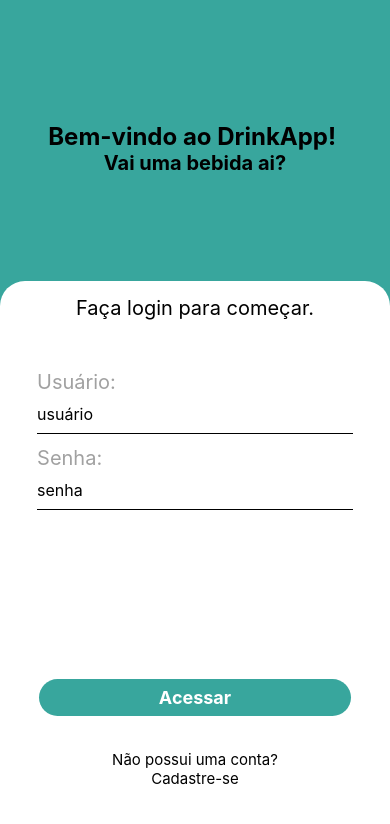
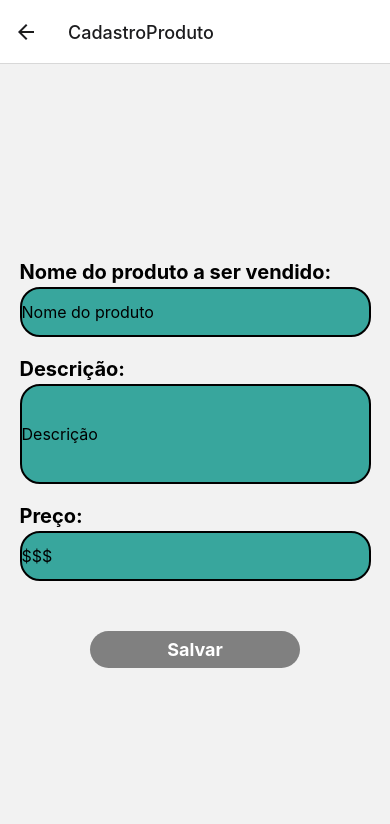
Before and after one commit to DrinkApp2022/DrinkApp, a React Native app: screen /CadastroProduto in a window 390 px wide. Shown: the top 824 px of the page. Built offline with nearby package versions, Linux system fonts and the light colour scheme.

Commit message:
tela de cadastro do produto

```diff
--- /dev/null
+++ b/src/pages/CadastroProduto/index.js
@@ -0,0 +1,118 @@
+import { React, useState } from "react";
+import {
+    View,
+    Text,
+    StyleSheet,
+    TextInput,
+    TouchableOpacity
+} from "react-native";
+
+import * as Animatable from 'react-native-animatable'
+
+export default function CadastroProduto() {
+    const [nome, setNome] = useState('')
+    const [descricao, setDescricao] = useState('')
+    const [preco, setPreco] = useState('')
+
+    function handleRegister(){
+        if(nome == '') {
+            alert("Informe o nome do produto.")
+            return;
+        } else if (preco == '') {
+            alert("Informe o preço do produto.")
+            return;
+        }
+
+        const data = {
+            nome,
+            descricao,
+            preco
+        }
+    }
+
+    return (
+        <View style={styles.container}>
+            <Animatable.View animation="fadeInDown" style={styles.container}>
+                <View style={styles.containerForm}>
+
+                    <Text style={styles.text}>Nome do produto a ser vendido:</Text>
+                    <TextInput
+                        style={styles.input}
+                        onChangeText={setNome}
+                        value={nome}
+                        placeholder="Nome do produto"
+                    />
+
+                    <Text style={styles.text}>Descrição:</Text>
+                    <TextInput
+                        style={styles.inputDescricao}
+                        onChangeText={setDescricao}
+                        value={descricao}
+                        placeholder="Descrição"
+                    />
+
+                    <Text style={styles.text}>Preço:</Text>
+                    <TextInput
+                        style={styles.input}
+                        onChangeText={setPreco}
+                        value={preco}
+                        placeholder="$$$"
+                    />
+
+                    <TouchableOpacity style={styles.button} onPress={handleRegister}>
+                        <Text style={styles.buttonText}>Salvar</Text>
+                    </TouchableOpacity>
+                </View>
+
+            </Animatable.View>
+        </View>
+    );
+}
+
+const styles = StyleSheet.create({
+    container: {
+        flex:1,
+    },
+    containerForm: {
+        flex:1,
+        paddingStart: '5%',
+        paddingEnd: '5%',
+        justifyContent: 'center'
+    },
+    input: {
+        backgroundColor: '#38a69d',
+        borderWidth: 2,
+        borderRadius: 20,
+        borderBottomWidth: 2,
+        height: 50,
+        fontSize: 16,
+    },
+    inputDescricao: {
+        backgroundColor: '#38a69d',
+        borderWidth: 2,
+        borderRadius: 20,
+        borderBottomWidth: 2,
+        height: 100,
+        fontSize: 16,
+    },
+    button: {
+        backgroundColor: 'grey',
+        borderRadius: 50,
+        paddingVertical: 8,
+        width: '60%',
+        alignSelf: 'center',
+        alignItems: 'center',
+        marginTop: 50
+    },
+    text: {
+        fontSize: 20,
+        fontWeight: 'bold',
+        marginTop: 20,
+        marginBottom: 3,
+    },
+    buttonText: {
+        fontSize: 18,
+        color: '#FFF',
+        fontWeight: 'bold'
+    }
+})
--- a/src/pages/Inicio/index.js
+++ b/src/pages/Inicio/index.js
@@ -1,4 +1,4 @@
-import { React } from "react";
+import { React, useState } from "react";
 import {
     View,
     Text,
@@ -12,12 +12,31 @@
 
 export default function Inicio() {
     const navigation = useNavigation();
+    const [user, setUser] = useState('')
+    const [password, setPassword] = useState('')
+
+    function handleSignIn() {
+        if (user === '' || password === '') {
+            alert("Preencha todos os campos.")
+            return;
+        }
+
+        navigation.navigate('ListaProduto')
+    }
 
     return (
         <View style={styles.container}>
             <View style={styles.containerTitle}>
-                <Text style={styles.title}>Bem-vindo ao DrinkApp! </Text>
-                <Text style={styles.subTitle}>Vai uma bebida ai?</Text>
+                <Animatable.Text
+                    style={styles.title}
+                    animation="zoomIn"
+                    delay={600}
+                >Bem-vindo ao DrinkApp!</Animatable.Text>
+                <Animatable.Text
+                    style={styles.subTitle}
+                    animation="zoomIn"
+                    delay={600}
+                >Vai uma bebida ai?</Animatable.Text>
             </View>
             <Animatable.View delay={600} animation="fadeInUp" style={styles.containerForm}>
                 <Text style={styles.titleForm}>Faça login para começar.</Text>
@@ -27,22 +46,30 @@
                     <TextInput
                         placeholder="usuário"
                         style={styles.input}
+                        onChangeText={setUser}
+                        value={user}
                     />
                     <Text style={styles.text}>Senha:</Text>
                     <TextInput
                         placeholder="senha"
                         style={styles.input}
+                        secureTextEntry={true}
+                        onChangeText={setPassword}
+                        value={password}
                     />
                 </View>
 
                 <TouchableOpacity
                     style={styles.button}
-                    onPress={ () => navigation.navigate('ListaProduto')}
+                    onPress={handleSignIn}
                 >
                     <Text style={styles.buttonText}>Acessar</Text>
                 </TouchableOpacity>
 
-                <TouchableOpacity style={styles.buttonRegister}>
+                <TouchableOpacity
+                    style={styles.buttonRegister}
+                    onPress={ () => navigation.navigate('CadastroProduto')}
+                >
                     <Text style={styles.registerText}>Não possui uma conta?</Text>
                     <Text style={styles.registerText}>Cadastre-se</Text>
                 </TouchableOpacity>
@@ -91,22 +118,18 @@
         color: '#a1a1a1'
     },
     button: {
-        position: 'absolute',
         backgroundColor: '#38a69d',
         borderRadius: 50,
         paddingVertical: 8,
         width: '80%',
         alignSelf: 'center',
-        bottom: '20%',
         alignItems: 'center',
-        justifyContent: 'center',
+        marginTop: 60,
         marginBottom: 15
     },
     buttonRegister: {
-        bottom: '10%',
-        position: 'absolute',
-        marginTop: 14,
-        alignSelf: 'center'
+        alignSelf: 'center',
+        alignItems: 'center',
     },
     registerText: {
         fontSize: 15,
--- a/src/routes/index.js
+++ b/src/routes/index.js
@@ -1,6 +1,7 @@
 import { createNativeStackNavigator } from "@react-navigation/native-stack";
 import Inicio from "../pages/Inicio";
 import ListaProduto from "../pages/ListaProduto";
+import CadastroProduto from "../pages/CadastroProduto";
 
 const Stack = createNativeStackNavigator();
 
@@ -17,6 +18,11 @@
                 component={ListaProduto}
                 options={{ headerShown: false }}
             />
+            <Stack.Screen
+                name="CadastroProduto"
+                component={CadastroProduto}
+                options={{ headerShown: true }}
+            />
         </Stack.Navigator>
     )
 }
```
Also changed, not shown: src/data/produto.js (added).
